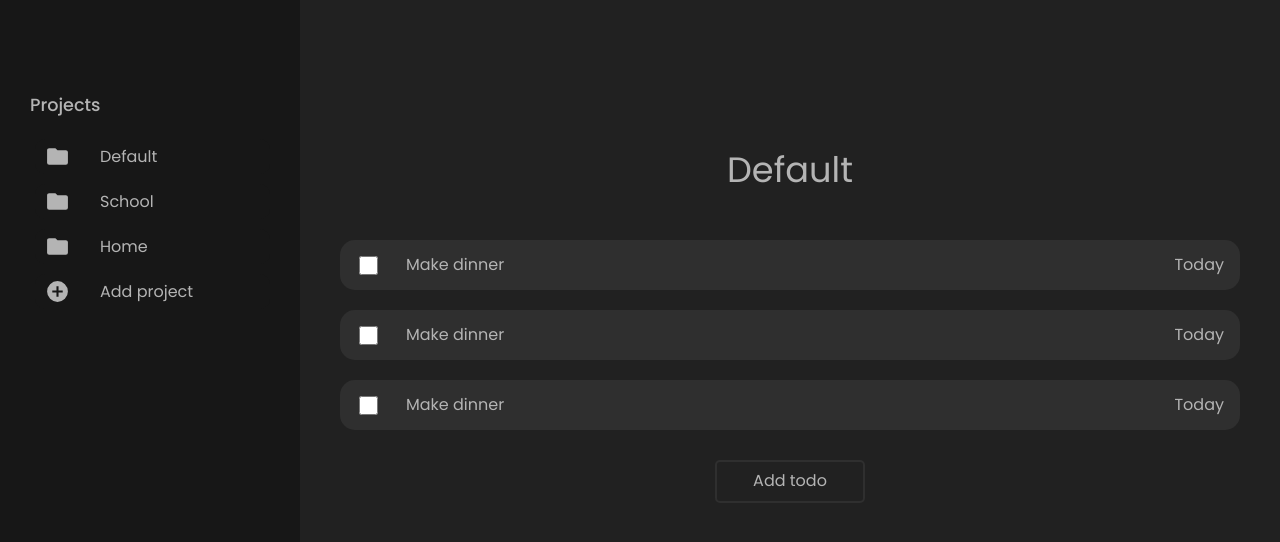
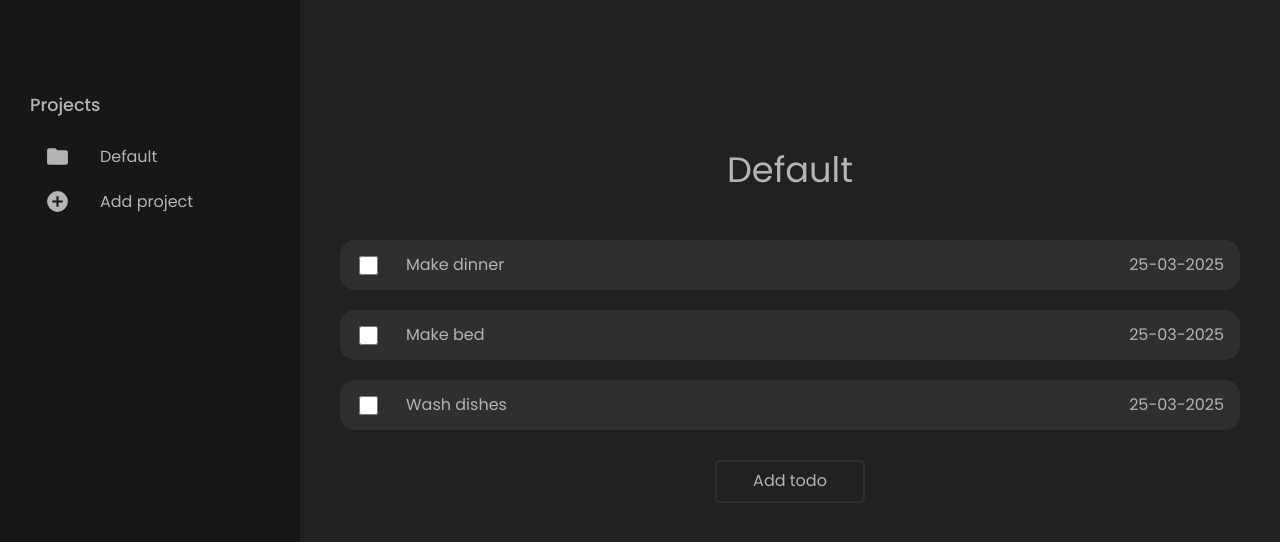
Before and after one commit to Broken82/odin-todo-list, a website built with webpack: page src/template.html in a window 1280 px wide. Built offline with nearby package versions, Linux system fonts and the light colour scheme.

Commit message:
clean up

```diff
--- a/src/index.js
+++ b/src/index.js
@@ -12,17 +12,15 @@ defaultProject.addTask(createTask("Make bed", "I need to make bed", "25-03-2025"
 defaultProject.addTask(createTask("Wash dishes", "Wash", "25-03-2025", "Low"));
 
 projects.push(defaultProject);
-console.log(projects)
+
 
 let currentProject = projects[0];
 
 
-
-
-
-
 //Handling adding listeners
 addListeners()
+renderProjects()
+displayTasks(currentProject)
 
 //Handling adding projects
 
--- a/src/project.js
+++ b/src/project.js
@@ -8,7 +8,6 @@ export function createProject(name){
 
     function removeTask(task){
         this.tasks = this.tasks.filter((t) => t.id != task.id )
-        console.log(tasks)
     }
 
     return {id, name, tasks, addTask, removeTask}
--- a/src/template.html
+++ b/src/template.html
@@ -13,18 +13,7 @@
         <div class="projects">
             <h2>Projects</h2>
             <div class="project-buttons">
-                <button class="project">
-                    <svg class="folder-icon" xmlns="http://www.w3.org/2000/svg" viewBox="0 0 24 24"><title>folder</title><path d="M10,4H4C2.89,4 2,4.89 2,6V18A2,2 0 0,0 4,20H20A2,2 0 0,0 22,18V8C22,6.89 21.1,6 20,6H12L10,4Z" /></svg>
-                    <p>Default</p>
-                </button>
-                <button class="project">
-                    <svg class="folder-icon" xmlns="http://www.w3.org/2000/svg" viewBox="0 0 24 24"><title>folder</title><path d="M10,4H4C2.89,4 2,4.89 2,6V18A2,2 0 0,0 4,20H20A2,2 0 0,0 22,18V8C22,6.89 21.1,6 20,6H12L10,4Z" /></svg>
-                    <p>School</p>
-                </button>
-                <button class="project">
-                    <svg class="folder-icon" xmlns="http://www.w3.org/2000/svg" viewBox="0 0 24 24"><title>folder</title><path d="M10,4H4C2.89,4 2,4.89 2,6V18A2,2 0 0,0 4,20H20A2,2 0 0,0 22,18V8C22,6.89 21.1,6 20,6H12L10,4Z" /></svg>
-                    <p>Home</p>
-                </button>
+
             </div>
             <button class="add-project">
                 <svg style="fill: #b4b4b4; width: 25px;" xmlns="http://www.w3.org/2000/svg" viewBox="0 0 24 24"><title>plus-circle</title><path d="M17,13H13V17H11V13H7V11H11V7H13V11H17M12,2A10,10 0 0,0 2,12A10,10 0 0,0 12,22A10,10 0 0,0 22,12A10,10 0 0,0 12,2Z" /></svg>
@@ -72,27 +61,7 @@
                 </form>
               </dialog>
             <div class="todos">
-                <button class="todo-item">
-                    <div class="item-left">
-                        <input type="checkbox">
-                        Make dinner
-                    </div>
-                    <div class="due-date">Today</div>
-                </button>
-                <button class="todo-item">
-                    <div class="item-left">
-                        <input type="checkbox">
-                        Make dinner
-                    </div>
-                    <div class="due-date">Today</div>
-                </button>
-                <button class="todo-item">
-                    <div class="item-left">
-                        <input type="checkbox">
-                        Make dinner
-                    </div>
-                    <div class="due-date">Today</div>
-                </button>
+
             </div>
         </div>
         <button class="add-todo">Add todo</button>
```
